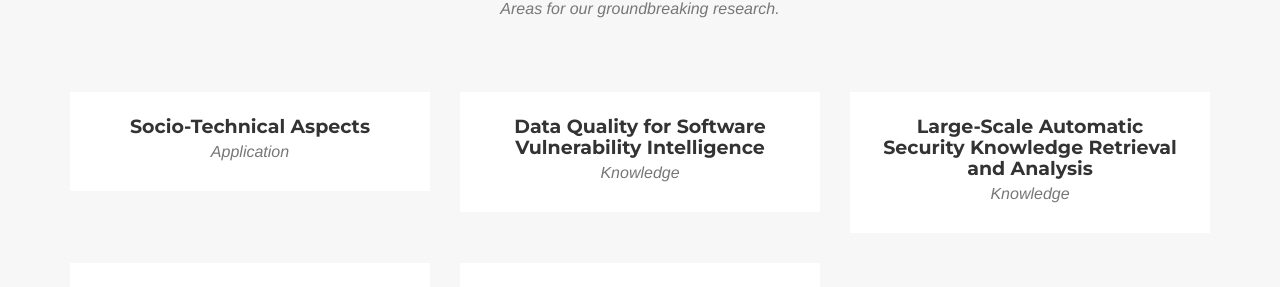
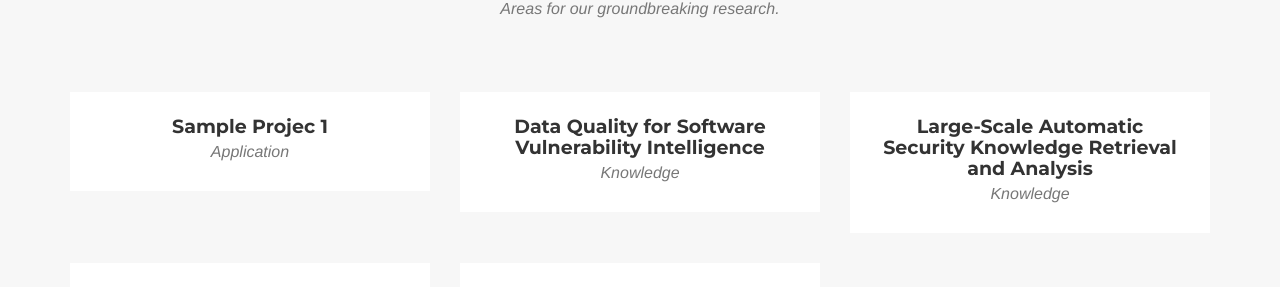
Before and after one commit to crest-socio-technical/crest-socio-technical.github.io, a Jekyll site: the page built from _posts/2014-07-18-project-1.markdown, in a window 1280 px wide and 900 px high, scrolled down 1328 px. Shown: the part 145-432 px from the top of the window. Built offline with Jekyll 4.4.1, drawn with Linux system fonts in a browser that asks for light colours; some web fonts are replaced; some of the changed lines change nothing that is shown.

Commit message:
Update 2014-07-18-project-1.markdown

```diff
--- a/_posts/2014-07-18-project-1.markdown
+++ b/_posts/2014-07-18-project-1.markdown
@@ -1,5 +1,5 @@
 ---
-title: Socio-Technical Aspects
+title: Sample Projec 1
 subtitle: Application
 layout: default
 modal-id: 1
@@ -10,29 +10,19 @@
 project-date: March 2022
 client: Start Bootstrap
 category: Analytics and Intelligence
-description: Development of tools for early, fine-grained detection and assessment of software vulnerabilities.
+description: Project description
 ---
 
 # Overview
 
-Modern software engineering paradigms embrace 'shift left' ideology; shift the security consideration to as early as possible in the development lifecycle. After all, proactive prevention is significantly cheaper than reactive fixing and patching.
-
-However, developing secure code is no easy task. We enable this transition through intelligent data-driven tool support, that operates 'just-in-time' before vulnerabilities would enter a codebase.
+Overview of the project
 
 
 # Publications
 
-- [LineVD: Statement-level Vulnerability Detection using Graph Neural Networks. 2022.](https://arxiv.org/abs/2203.05181)
-- [On the Use of Fine-grained Vulnerable Code Statements for Software Vulnerability Assessment Models. 2022.](https://arxiv.org/pdf/2203.08417.pdf)
-- [Automated Security Assessment for the Internet of Things. 2021.](https://ieeexplore.ieee.org/stamp/stamp.jsp?arnumber=9667743)
-- [Deepcva: Automated commit-level vulnerability assessment with deep multi-task learning. 2021.](https://ieeexplore.ieee.org/stamp/stamp.jsp?arnumber=9678622)
-- [A Survey on Data-driven Software Vulnerability Assessment and Prioritization. 2021.](https://arxiv.org/abs/2107.08364)
-- [Deep Learning for Source Code Modeling and Generation: Models, Applications, and Challenges. 2021.](https://dl.acm.org/doi/abs/10.1145/3383458)
-- [An empirical study of rule-based and learning-based approaches for static application security testing. 2020.](https://dl.acm.org/doi/pdf/10.1145/3475716.3475781)
-- [Automated Software Vulnerability Assessment with Concept Drift. 2019.](https://ieeexplore.ieee.org/abstract/document/8816739)
+- [Publication1. Year.](URL)
 
 # Project Members
 
-- Triet Le
-- Roland Croft
-- Mehdi Kholoosi
+- member1
+- member2
```
